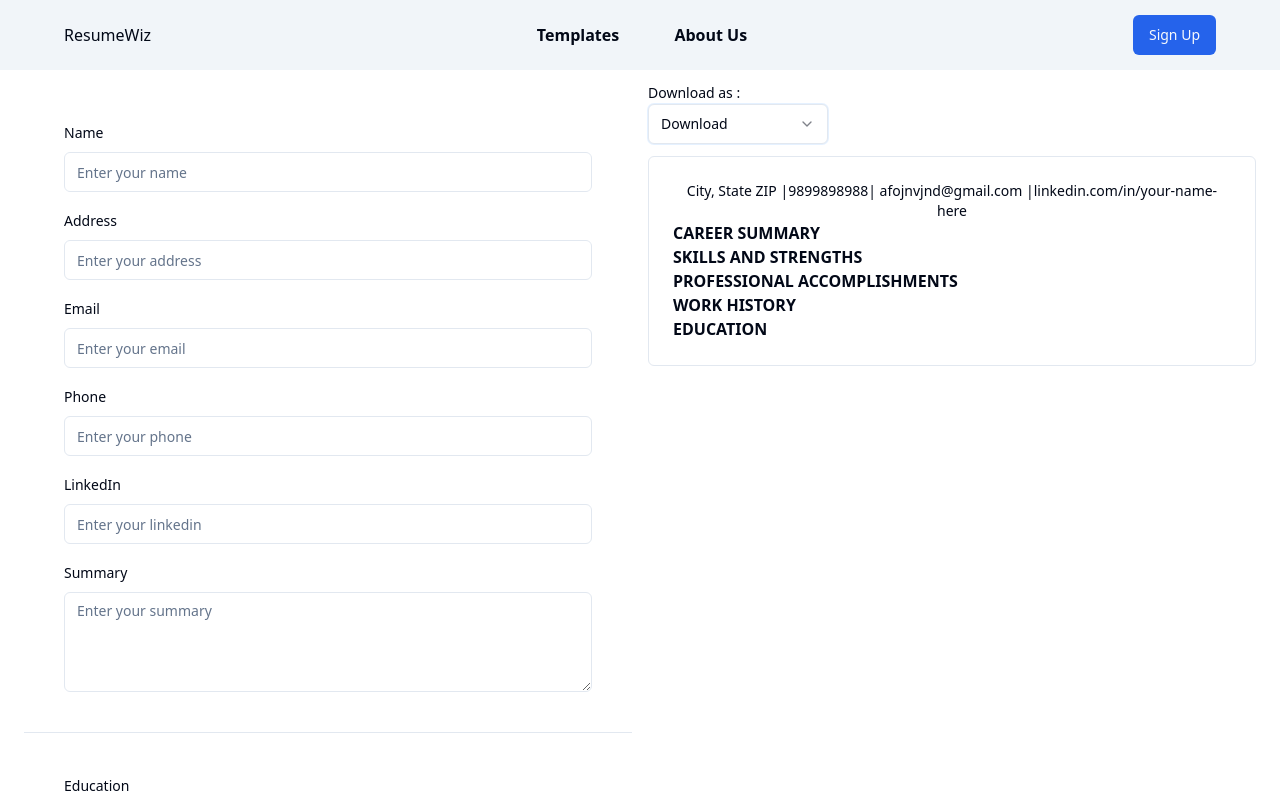
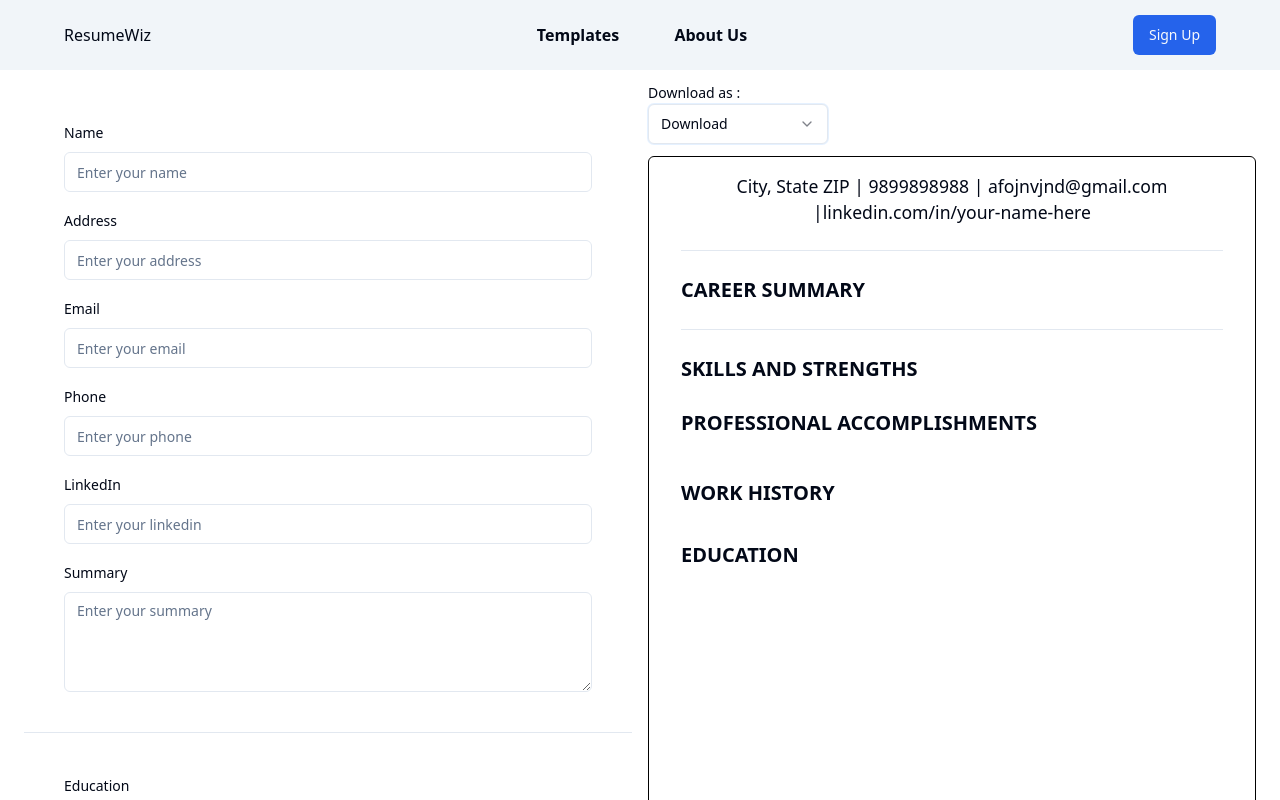
Before and after one commit to SynthCod3/ResumeWiz, a Next.js app: page /editor in a window 1280 px wide. Shown: the top 800 px of the page. Built offline with nearby package versions, Linux system fonts and the light colour scheme.

Commit message:
css converter

```diff
--- a/templates/template1/index.module.css
+++ b/templates/template1/index.module.css
@@ -1,23 +1,22 @@
-.a4-container {
-    width: 595px;
-    height: 842px;
-    margin: 0 auto;
-    padding: 24px;
-    font-size: calc(14px + 0.5vw);
-    aspect-ratio: 595 / 842; /* Aspect ratio of A4 size */
-}
+.Wrapper {
+    display: flex;
+    width: 100%;
+    aspect-ratio: 210 / 297;
+    background-color: #fff;
+  }
 
-@media screen and (max-width: 768px) {
-    .a4-container {
-        width: calc(100vw - 48px);
-        height: calc((100vw - 48px) * 842 / 595); /* Calculate height based on aspect ratio */
-        padding: 24px;
-        font-size: calc(12px + 0.5vw);
+  .Wrapper > div {
+    padding: 1rem 2rem;
+    font-size: 1.1rem;
+    border: 1px solid black;
+    gap: 1.5rem;
+    display: flex;
+    flex-direction: column;
+  }
+
+  @media (max-width: 1023px) {
+    .Wrapper > div {
+      font-size: 2.3rem !important;
     }
-}
 
-@media screen and (max-width: 480px) {
-    .a4-container {
-        font-size: calc(10px + 0.5vw);
-    }
-}
+  }
--- a/templates/template1/index.tsx
+++ b/templates/template1/index.tsx
@@ -9,69 +9,75 @@ export default function Template1() {
   const experience = useEditorStore((state) => state.experience);
   const education = useEditorStore((state) => state.education);
   return (
+    <div className={styles.Wrapper} style={{ aspectRatio: '1 / 1.414' }}>
     <div
       className="bg-white p-6 max-w-[21cm] mx-auto my-8 border rounded-md"
       id="resume"
     >
       {/* Set max width to 21cm for A4 size */}
-      <div className="flex flex-col space-y-6">
-        <div className="text-center">
-          <h1 className="text-3xl font-bold">{name}</h1>
-          <p className="text-sm">
-            {contact.address} |{contact.phone}| {contact.email} |
+      <div style={{ display: 'flex', flexDirection: 'column', gap: '1.5rem' }}>
+        <div style={{ textAlign: 'center' }}>
+          <h1 style={{ fontSize: '1.5rem', fontWeight: '700' }}>{name}</h1>
+          <p style={{ fontSize: '1.rem' }}>
+            {contact.address} | {contact.phone} |  {contact.email} |
             {contact.linkedin}
           </p>
         </div>
+        <hr />
         <section>
-          <h2 className="font-bold text-xl mb-2">CAREER SUMMARY</h2>
-          <p className="text-sm">{description}</p>
+          <h2 style={{ fontSize: '1.25rem', fontWeight: 'bold' }}>CAREER SUMMARY</h2>
+          <p style={{ fontSize: '1.125rem' }}>{description}</p>
         </section>
+
+        <hr />
+
         <section>
-          <h2 className="font-bold text-xl mb-2">SKILLS AND STRENGTHS</h2>
-          <ul className="flex flex-row pl-5 text-sm">
+          <h2 style={{ fontSize: '1.25rem', fontWeight: 'bold' }}>SKILLS AND STRENGTHS</h2>
+          <div style={{ paddingLeft: '1.25rem', fontSize: '1.125rem' }} className='flex flex-row flex-wrap'>
             {skills.slice(0, 1).map((skill) => (
               <div>{skill}&nbsp;</div>
             ))}
             {skills.slice(1).map((skill) => (
-              <div>&nbsp;|&nbsp;{skill}</div>
+              <div>|&nbsp;{skill}&nbsp;</div>
             ))}
-          </ul>
+          </div>
         </section>
         <section>
-          <h2 className="font-bold text-xl mb-2">
+          <h2 style={{ fontSize: '1.25rem', fontWeight: 'bold', marginBottom: '0.5rem' }}>
             PROFESSIONAL ACCOMPLISHMENTS
           </h2>
-          <ul className="list-disc pl-5 text-sm space-y-1">
+          <ul style={{ listStyleType: 'disc', paddingLeft: '1.25rem', fontSize: '0.875rem', marginTop: '0', marginBottom: '1rem' }}>
             {/* Professional accomplishments list */}
           </ul>
         </section>
         <section>
-          <h2 className="font-bold text-xl mb-2">WORK HISTORY</h2>
+          <h2 style={{ fontSize: '1.25rem', fontWeight: 'bold', marginBottom: '0.5rem' }}>WORK HISTORY</h2>
           <div>
-            <ul className="list-none space-y-1">{
+            <ul style={{ listStyleType: 'none', marginTop: '0', marginBottom: '0', paddingInlineStart: '0' }}>{
               experience.map((exp) => (
                 <li>
-                  <h3 className="text-lg font-bold">{exp.title}</h3>
-                  <p className="text-sm">{exp.company}</p>
-                  <p className="text-sm">{exp.startingDate} - {exp.endingDate}</p>
-                  <p className="text-sm">{exp.description}</p>
+                  <h3 style={{ fontSize: '1.125rem', fontWeight: '700' }}>{exp.title}</h3>
+                  <p style={{ fontSize: '1.125rem', marginBottom: '0.25rem' }}>{exp.company}</p>
+                  <p style={{ fontSize: '1.125rem', marginBottom: '0.25rem' }}>{exp.startingDate} - {exp.endingDate}</p>
+                  <p style={{ fontSize: '1.125rem', marginBottom: '0.5rem' }}>{exp.description}</p>
                 </li>
               ))
             }</ul>
           </div>
         </section>
         <section>
-          <h2 className="font-bold text-xl mb-2">EDUCATION</h2>
-          <p className="text-sm">
+          <h2 style={{ fontSize: '1.25rem', fontWeight: 'bold', marginBottom: '0.5rem' }}>EDUCATION</h2>
+          <div style={{ fontSize: '1.125rem' }}>
            {education.map((edu) => (
             <>
             <div>{edu.course}  |{edu.institution}| ({edu.university})|({edu.startingDate}) - ({edu.endingDate}) </div>
             <p>{edu.score} </p>
             </>
             )) }
-          </p>
+          </div>
         </section>
       </div>
     </div>
+    </div>
   );
 }
--- a/templates/testTemplate/index.tsx
+++ b/templates/testTemplate/index.tsx
@@ -37,7 +37,8 @@ const TestTemplate = () => {
             {education.map((edu) => (
           <p className="">
                <>
-            <div>{edu.course}  |{edu.institution}| ({edu.university})|({edu.startingDate}) - ({edu.endingDate}) </div>
+            <div>{edu.course}  |{edu.institution}</div>
+            <div>({edu.university})|({edu.startingDate}) - ({edu.endingDate}) </div>
             <p>Score: {edu.score} </p>
             </>
           </p>)) }
```
